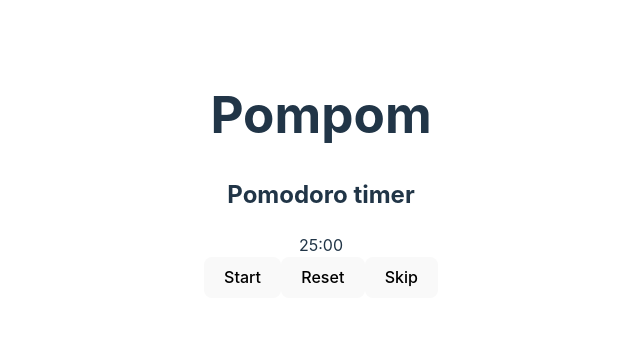
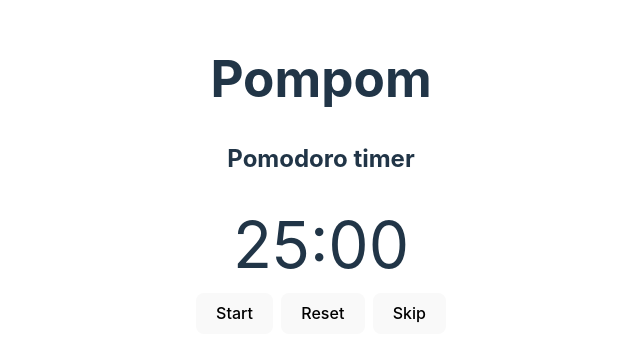
Before and after one commit to cris-kiri/Pompom, a React (Vite) app: page / in a window 1280 px wide. Shown: the part 225-582 px from the top of the page, without its empty margins (319-959 px from the left). Built offline with nearby package versions, Linux system fonts and the light colour scheme.

Commit message:
feat: add styling for ui elements

```diff
--- a/src/index.css
+++ b/src/index.css
@@ -36,6 +36,16 @@ h1 {
   line-height: 1.1;
 }
 
+.time {
+  font-size: 4rem;
+}
+
+.flex-container {
+  display: flex;
+  flex-direction: row;
+  gap: 0.5rem;
+}
+
 button {
   border-radius: 8px;
   border: 1px solid transparent;
```
